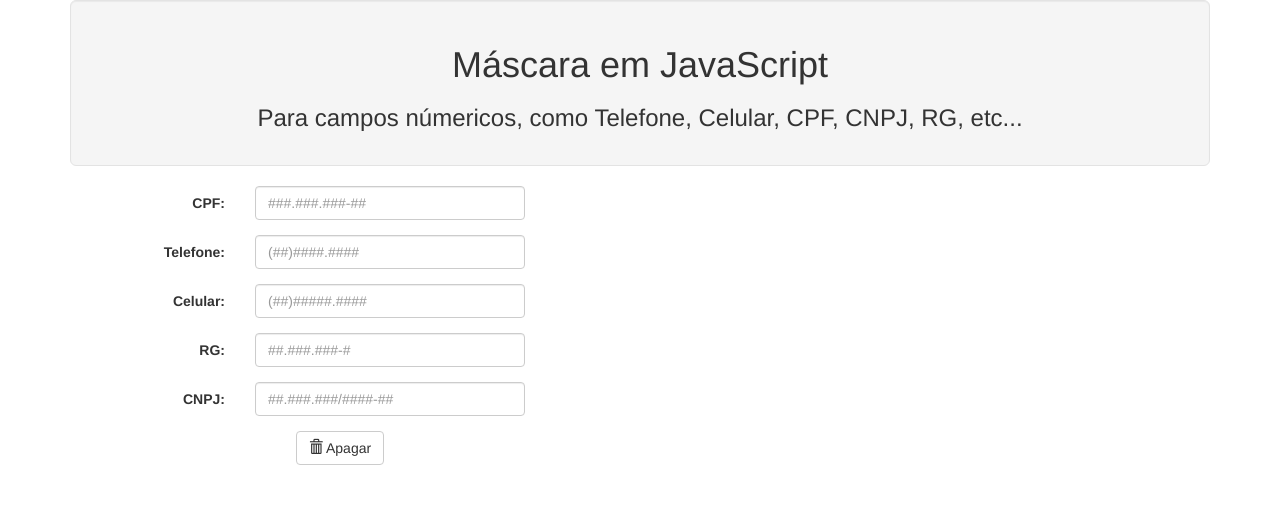
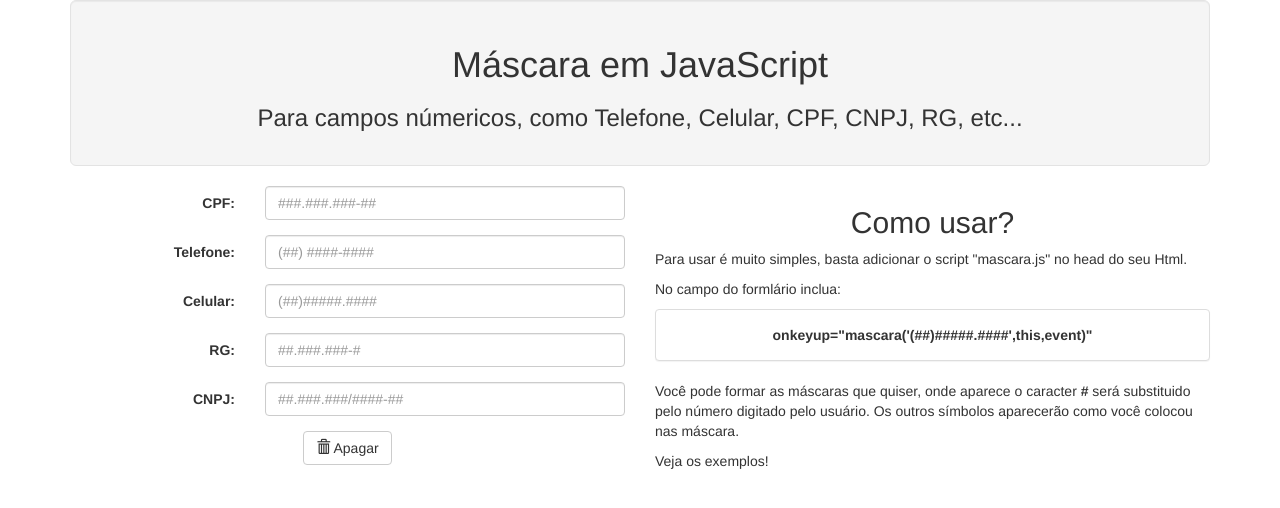
Before and after one commit to FlavioALeal/MascaraJS, a plain HTML site: page index.html in a window 1280 px wide. Drawn offline with nearby package versions, Linux system fonts and the light colour scheme.

Commit message:
Adicionada explicação de como usar o script no index.html Correção de bug na função mascara

```diff
--- a/index.html
+++ b/index.html
@@ -15,44 +15,60 @@
 	<h3>Para campos númericos, como Telefone, Celular, CPF, CNPJ, RG, etc...</h3>
 </div>
 <div class="row">
+	<div class="col-md-6">
 	 <form class="form-horizontal">
 	  <div class="form-group form-group">
-	    <label class="col-sm-2 control-label" for="formGroupInputSmall">CPF:</label>
-	    <div class="col-sm-3">
+	    <label class="col-sm-4 control-label" for="formGroupInputSmall">CPF:</label>
+	    <div class="col-sm-8">
 	      <input class="form-control" type="text" id="cpf" placeholder="###.###.###-##" onkeyup="mascara('###.###.###-##',this,event)" maxlength="14">
 	    </div>
 	  </div>
 	  <div class="form-group form-group">
-	    <label class="col-sm-2 control-label" for="formGroupInputSmall">Telefone:</label>
-	    <div class="col-sm-3">
-	      <input class="form-control" type="text" id="telefone" placeholder="(##)####.####" onkeyup="mascara('(##)####.####',this,event)" maxlength="13">
+	    <label class="col-sm-4 control-label" for="formGroupInputSmall">Telefone:</label>
+	    <div class="col-sm-8">
+	      <input class="form-control" type="text" id="telefone" placeholder="(##) ####-####" onkeyup="mascara('(##) ####-####',this,event)" maxlength="14">
 	    </div>
 	  </div>
 	  <div class="form-group form-group">
-	    <label class="col-sm-2 control-label" for="formGroupInputSmall">Celular:</label>
-	    <div class="col-sm-3">
+	    <label class="col-sm-4 control-label" for="formGroupInputSmall">Celular:</label>
+	    <div class="col-sm-8">
 	      <input class="form-control" type="text" id="celular" placeholder="(##)#####.####" onkeyup="mascara('(##)#####.####',this,event)" maxlength="14">
 	    </div>
 	  </div>
 	  <div class="form-group form-group">
-	    <label class="col-sm-2 control-label" for="formGroupInputSmall">RG:</label>
-	    <div class="col-sm-3">
+	    <label class="col-sm-4 control-label" for="formGroupInputSmall">RG:</label>
+	    <div class="col-sm-8">
 	      <input class="form-control" type="text" id="celular" placeholder="##.###.###-#" onkeyup="mascara('##.###.###-#',this,event)" maxlength="12">
 	    </div>
 	  </div>
 	<div class="form-group form-group">
-	    <label class="col-sm-2 control-label" for="formGroupInputSmall">CNPJ:</label>
-	    <div class="col-sm-3">
+	    <label class="col-sm-4 control-label" for="formGroupInputSmall">CNPJ:</label>
+	    <div class="col-sm-8">
 	      <input class="form-control" type="text" id="celular" placeholder="##.###.###/####-##" onkeyup="mascara('##.###.###/####-##',this,event)" maxlength="18">
 	    </div>
 	  </div>
 
 	  <div class="form-group form-group-sm text-center">
-	  		<div class="col-sm-6">
+	  		<div class="col-sm-12">
 			<button type="reset" type="button" class="btn btn-default"><span class="glyphicon glyphicon-trash" aria-hidden="true"></span> Apagar</button>
 			</div>
 	  </div>
-</form>
+	  </div>
+	  <div class="col-md-6">
+	  		<h2 class="text-center">Como usar?</h2>
+	  		<p>
+	  		Para usar é muito simples, basta adicionar o script "mascara.js" no head do seu Html.
+	  		</p>
+	  		<p>No campo do formlário inclua:</p>
+	  		<div class="panel panel-default">
+			  <div class="panel-body text-center">
+			    <strong>onkeyup="mascara('(##)#####.####',this,event)"</strong>
+			  </div>
+			</div>
+			<p>Você pode formar as máscaras que quiser, onde aparece o caracter <strong>#</strong> será substituido pelo número digitado pelo usuário. Os outros símbolos aparecerão como você colocou nas máscara.</p>
+			<p>Veja os exemplos!</p>
+	  </div>
+	</form>
 </div>
 </div>
  </form>
--- a/mascara.js
+++ b/mascara.js
@@ -2,7 +2,8 @@ function mascara(m,t,e){
 	var cursor = t.selectionStart;
 	var texto = t.value;
 	texto = texto.replace(/\D/g,'');
-	var l = t.value.length;
+	var l = texto.length;
+	var lm = m.length;
 	if(window.event) {
 	    id = e.keyCode;
 	} else if(e.which){
@@ -15,6 +16,7 @@ function mascara(m,t,e){
  	ii=0;
  	mm=0;
  	if(!livre){
+ 		/*
  		if(id!=8){
  		t.value="";
 		 	for(i=0;i<l;i++){
@@ -26,19 +28,32 @@ function mascara(m,t,e){
 		 				ii--;
 		 				if(id!=8 && !cursorfixo)cursor++;
 		 			}
-		 		}else if(m.substr(i,1) != "#" && i == 0){
-		 			t.value += m.substr(0,1) + texto.substr(0,1);
+		 		}else if(m.substr(mm,1) != "#"){
+		 			if(mm==0){t.value += m.substr(mm,1) + texto.substr(i,1)};
+		 			if(mm>0){t.value += texto.substr(pos+1,1);ii++}
 			 		if(id!=8 && !cursorfixo)cursor++;
 			 		mm++;
-		 		}else if(m.substr(i,1) != "#"){
-		 			//t.value += texto.substr(pos,1);
-			 		//if(id!=8 && !cursorfixo)cursor++;
 		 		}
 		 		mm++;
 		 	}
+		 	console.log("Pos="+pos+", L="+l+", MM="+mm);
+	 	}
+	 	*/
+	 	if(id!=8){
+		 	t.value="";
+		 	j=0;
+		 	for(i=0;i<lm;i++){
+		 		if(m.substr(i,1)=="#"){
+		 			t.value+=texto.substr(j,1);
+		 			j++;
+		 		}else if(m.substr(i,1)!="#"){
+		 			t.value+=m.substr(i,1);
+		 		}
+		 		if(id!=8 && !cursorfixo)cursor++;
+		 		if((j)==l+1)break;
+		 	}
 	 	}
  	}
-
  	if(cursorfixo && !livre)cursor--;
  	t.setSelectionRange(cursor, cursor);
-	}
+}
```
